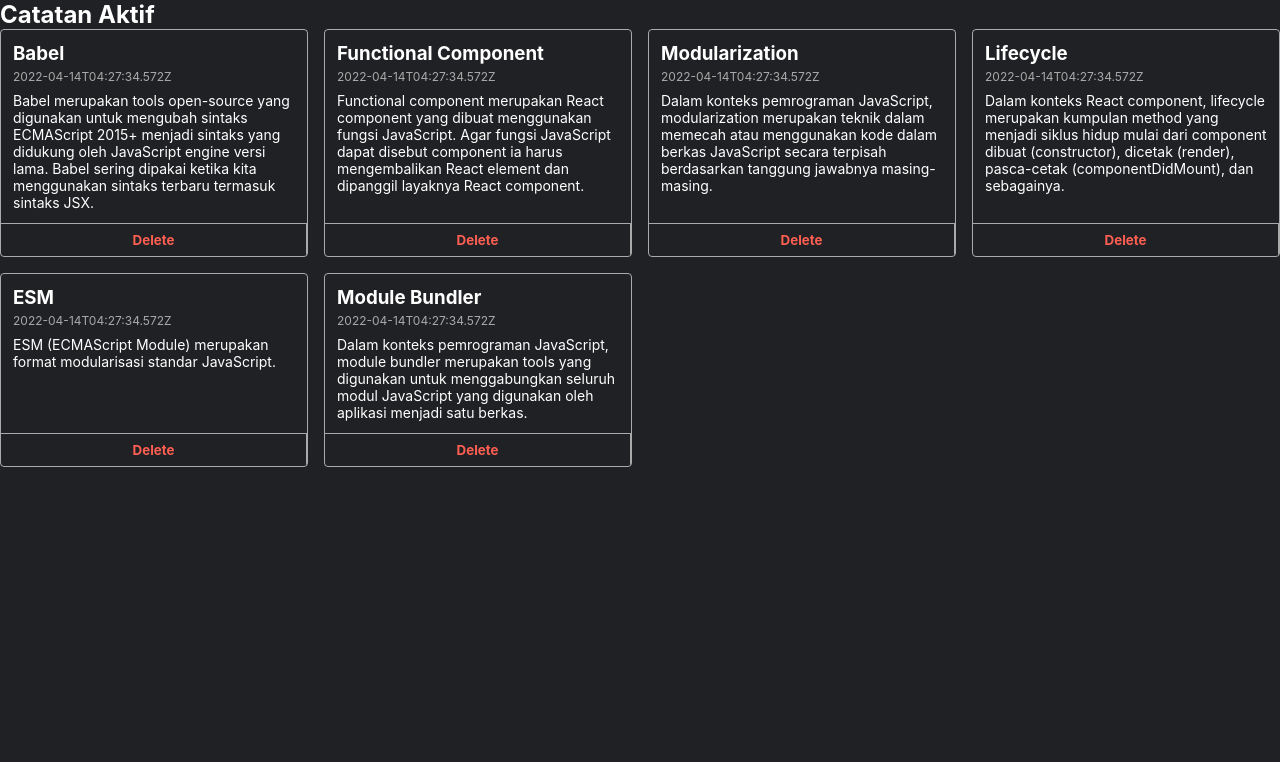
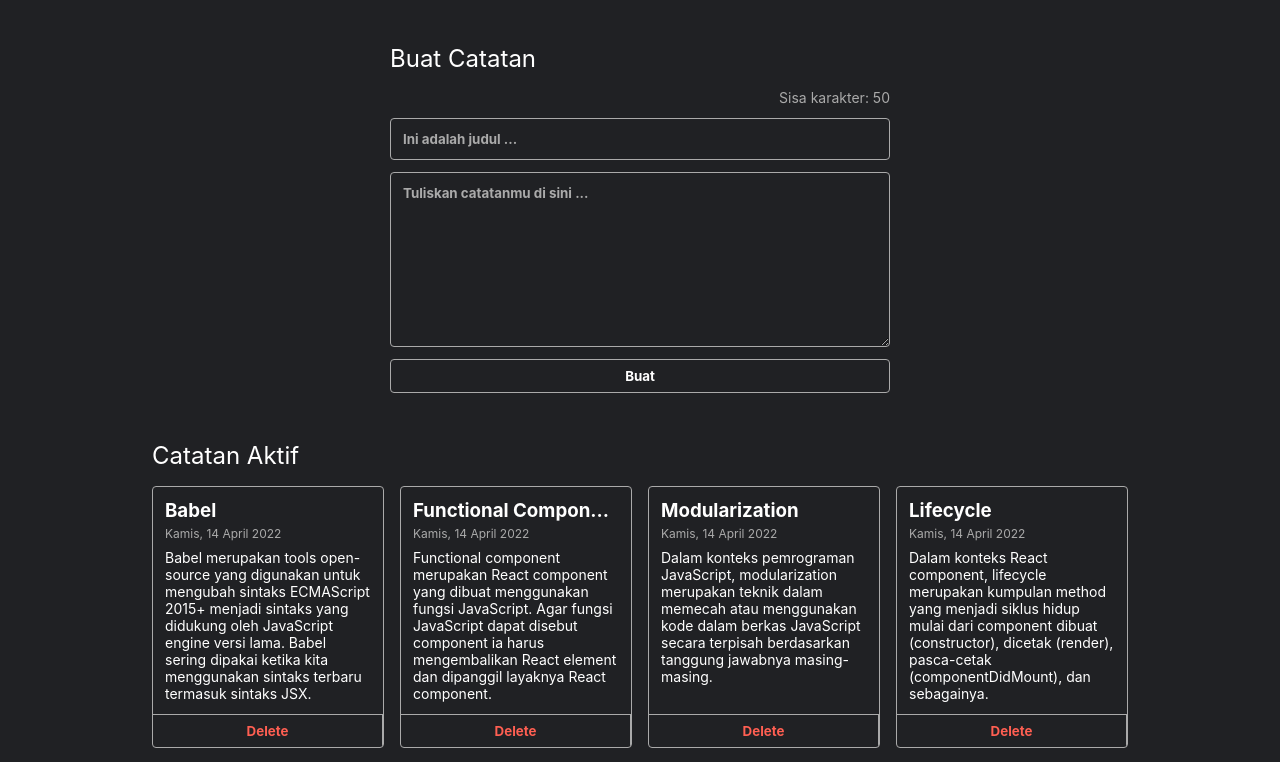
Before and after one commit to IMM255/app-catatan-react, a React (Vite) app: page / in a window 1280 px wide. Shown: the top 762 px of the page. Built offline with nearby package versions, Linux system fonts and the light colour scheme.

Commit message:
add form add-note

```diff
--- a/src/components/NoteApp.jsx
+++ b/src/components/NoteApp.jsx
@@ -1,6 +1,7 @@
 import React from "react";
 import { getInitialData } from "../utils";
 import NoteList from "./NoteList";
+import NoteInput from "./NoteInput";
 
 class NoteApp extends React.Component {
     constructor(props){
@@ -10,14 +11,33 @@ class NoteApp extends React.Component {
         }
 
         this.onDeleteHandler = this.onDeleteHandler.bind(this);
+        this.onAddNoteHandler = this.onAddNoteHandler.bind(this);
+
     }
     onDeleteHandler(id){
         const notes = this.state.notes.filter(note => note.id !== id);
         this.setState({ notes })
     }
+
+    onAddNoteHandler({title, body}) {
+        this.setState((prevState) => {
+            return {
+                notes: [
+                    ...prevState.notes,
+                    {
+                        id: +new Date(),
+                        title,
+                        body,
+                        createdAt: +new Date(),
+                    }
+                ]
+            }
+        })
+    }
     render(){
     return (
-        <div className="note-app">
+        <div className="note-app__body">
+            <NoteInput addNote={this.onAddNoteHandler} />
             <h2>Catatan Aktif</h2>
             <NoteList notes={this.state.notes} onDelete={this.onDeleteHandler} />
         </div>
--- /dev/null
+++ b/src/components/NoteInput.jsx
@@ -0,0 +1,53 @@
+import React from "react";
+
+class NoteInput extends React.Component {
+    constructor(props) {
+        super(props);
+
+        this.state = {
+            title: '',
+            body: '',
+        }
+
+        this.onTitleChangeEventHandler = this.onTitleChangeEventHandler.bind(this);
+        this.onBodyChangeEventHandler = this.onBodyChangeEventHandler.bind(this);
+        this.onSubmitEventHandler = this.onSubmitEventHandler.bind(this);
+    }
+
+    onTitleChangeEventHandler(event) {
+        this.setState(() => {
+            return {
+                title: event.target.value,
+            }
+        });
+    }
+
+    onBodyChangeEventHandler(event){
+        this.setState(() => {
+            return {
+                body: event.target.value,
+            }
+        });
+    }
+
+    onSubmitEventHandler(event){
+        event.preventDefault();
+        this.props.addNote(this.state);
+    }
+
+    render() {
+        return (
+            <div className="note-input">
+                <h2>Buat Catatan</h2>
+                <form onSubmit={this.onSubmitEventHandler}>
+                <p className="note-input__title__char-limit">Sisa karakter: 50</p>
+                    <input className="note-input__title" type="text" placeholder="Ini adalah judul ..." required="" value={this.state.title} onChange={this.onTitleChangeEventHandler} />
+                    <textarea className="note-input__body" type="text" placeholder="Tuliskan catatanmu di sini ..." required="" value={this.state.body} onChange={this.onBodyChangeEventHandler}></textarea>
+                    <button type="submit">Buat</button>
+                </form>
+            </div>
+        )
+    }
+}
+
+export default NoteInput;
--- a/src/components/NoteItem.jsx
+++ b/src/components/NoteItem.jsx
@@ -4,7 +4,7 @@ import NoteItemAction from "./NoteItemAction";
 
 function NoteItem({title, body, createdAt, id, onDelete}){
     return (
-        <div class="note-item">
+        <div className="note-item">
             <NoteItemContent title={title} body={body} createdAt={createdAt} />
             <NoteItemAction id={id} onDelete={onDelete} />
         </div>
--- a/src/components/NoteItemContent.jsx
+++ b/src/components/NoteItemContent.jsx
@@ -1,11 +1,12 @@
 import React from "react";
+import { showFormattedDate } from "../utils";
 
 function NoteItemContent({title, body, createdAt}){
     return (
-            <div class="note-item__content">
-                <h3 class="note-item__title">{ title }</h3>
-                    <p class="note-item__date">{ createdAt }</p>
-                    <p class="note-item__body">{ body }</p>
+            <div className="note-item__content">
+                <h3 className="note-item__title">{ title }</h3>
+                    <p className="note-item__date">{showFormattedDate(createdAt) }</p>
+                    <p className="note-item__body">{ body }</p>
             </div>
     )
 }
```
